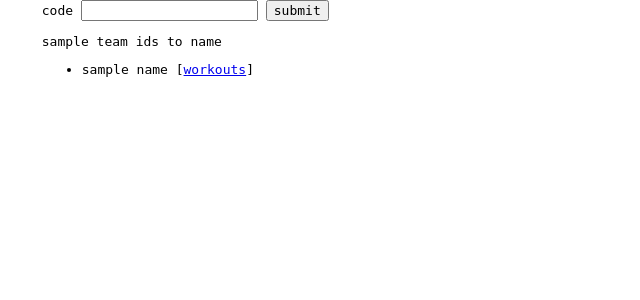
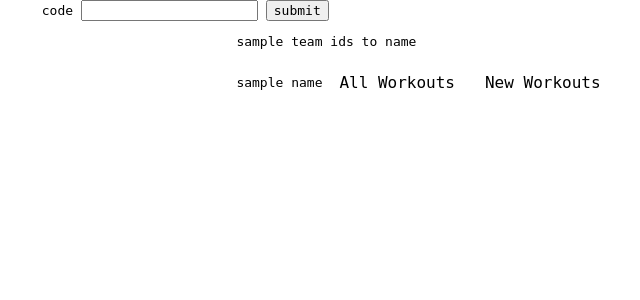
Before and after one commit to bwhybel/workout, a Flask app: template templates/index.html in a window 1280 px wide. Shown: the part 76-376 px from the top of the page, without its empty margins (219-859 px from the left). Run offline with Flask 3, Linux system fonts and the light colour scheme; the template is opened without the code that fills it: most values are stand-ins (such as "Sample title", 1, 10 or a date in 2020).

Commit message:
Update index.html

```diff
--- a/templates/index.html
+++ b/templates/index.html
@@ -1,5 +1,50 @@
 {% extends 'base.html' %}
 {% block title %}writing workouts{% endblock %}
+{% block style %}
+.group-info {
+    display: flex;
+    justify-content: space-between;
+    margin-top: 10px;
+    margin: auto;
+    padding-left: 10px;
+    width: 50%;
+}
+
+.left-content,
+.right-content {
+    display: flex;
+}
+
+
+.btn {
+    margin-right: 5px;
+    margin-left: 5px;
+    background-color: transparent;
+    color: black;
+    padding: 5px 10px;
+    text-align: center;
+    text-decoration: none;
+    display: flex;
+    justify-content: center; /* Center horizontally */
+    align-items: center; /* Center vertically */
+    font-size: 16px;
+    transition: all 0.3s ease 0s;
+    cursor: pointer;
+    outline: none;
+}
+
+.btn:hover {
+    background-color: #c4b5b5;
+}
+
+.group-info {
+    transition: 0.3s all ease-in-out;
+}
+
+.group-info:hover {
+    background-color: #c18b8b;
+}
+{% endblock %}
 {% block content %}
 
 <form action={{ url_for('code') }} method="post">
@@ -9,12 +54,24 @@
 </form>
 
 {% for team_id in team_ids_to_groups.keys() %}
-<p>{{ team_ids_to_names[team_id].lower() }}{% if should_edit_teams %} [<a href={{ url_for('write_team_id', id=team_id) }}>edit</a>]{% endif %}</p>
-<ul>
-  {% for group in team_ids_to_groups[team_id] %}
-  <li>{{ group['name'].lower() }} {% if should_edit_groups %}[<a href={{ url_for('write_group_id', id=group['id']) }}>edit</a>] {% endif %}[<a href={{ url_for('workouts', group_id=group['id']) }}>workouts</a>] {% if should_write_workouts %}[<a href={{ url_for('write_workout', group_id=group['id']) }}>new workout</a>]{% endif %}</li>
-  {% endfor %}
-</ul>
+<div class="group-info">
+    <div class="left-content">
+        <p>{{ team_ids_to_names[team_id].lower() }}</p>
+        {% if should_edit_teams %}<a class="btn" href={{ url_for('write_team_id', id=team_id) }}>Edit Team</a>{% endif %}
+    </div>
+</div>
+{% for group in team_ids_to_groups[team_id] %}
+<div class="group-info">
+    <div class="left-content">
+        <p>{{ group['name'].lower() }}</p>
+        {% if should_edit_groups %}<a class="btn" href={{ url_for('write_group_id', id=group['id']) }}>Edit Group</a>{% endif %}
+    </div>
+    <div class="right-content">
+        <a class="btn" href={{ url_for('workouts', group_id=group['id']) }}>All Workouts</a>
+        <a class="btn" href={{ url_for('write_workout', group_id=group['id']) }}>New Workouts</a>
+    </div>
+</div>
+{% endfor %}
 {% endfor %}
 <p>{% if should_create_new_teams %}[<a href={{ url_for('write_team') }}>new team</a>]{% endif %}{% if should_create_new_groups %} [<a href={{ url_for('write_group') }}>new group</a>]{% endif %}</p>
 {% endblock %}
```
